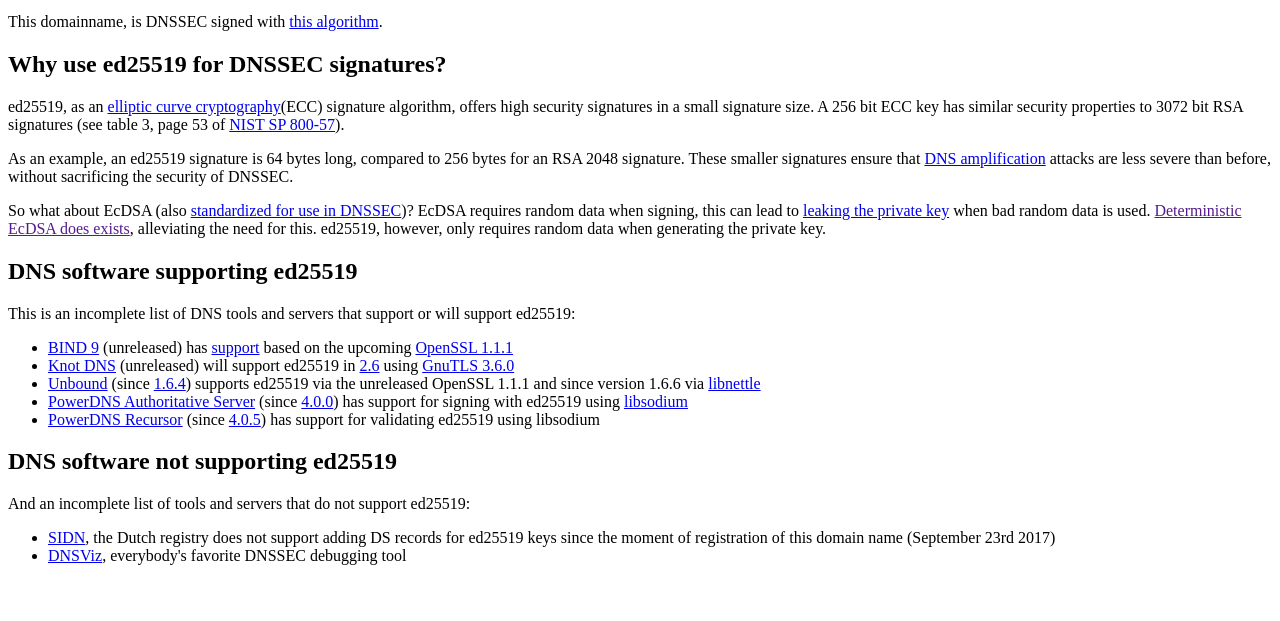
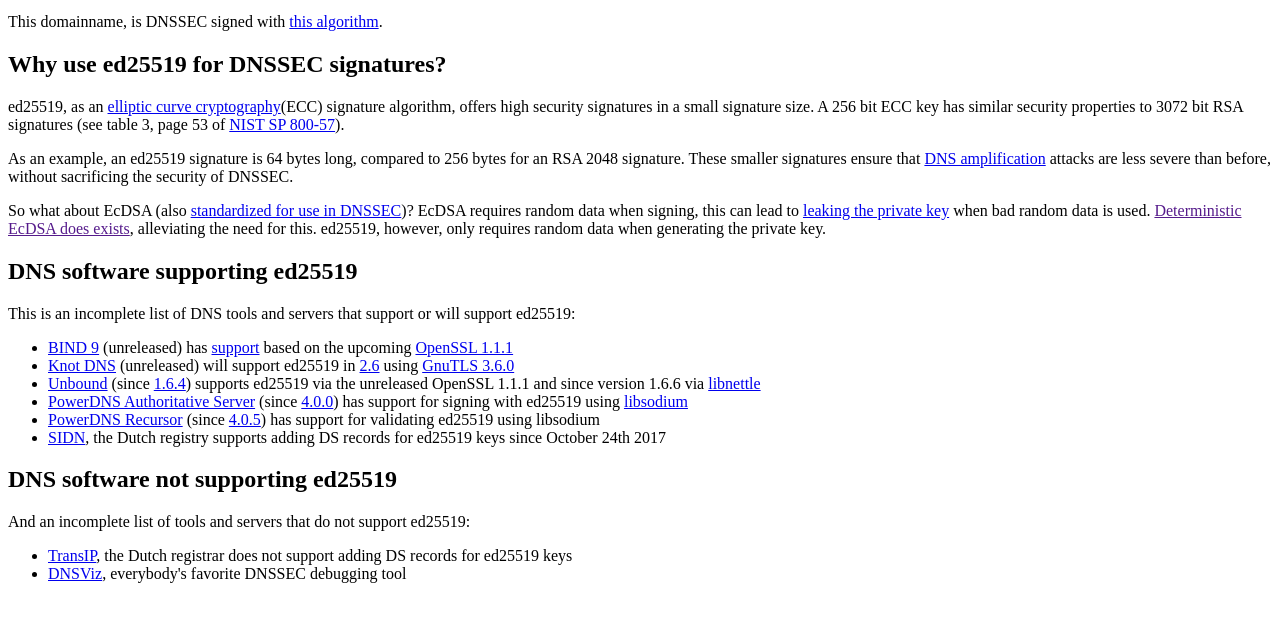
Before and after one commit to pieterlexis/ed25519.nl, a Gatsby site: page / in a window 1280 px wide. Shown: the part 119-740 px from the top of the page. Built offline with nearby package versions, Linux system fonts and the light colour scheme; Gatsby itself is replaced by a stand-in of ours.

Commit message:
Update page

```diff
--- a/package.json
+++ b/package.json
@@ -4,7 +4,7 @@
   "version": "1.0.0",
   "author": "Kyle Mathews <mathews.kyle@gmail.com>",
   "dependencies": {
-    "gatsby": "^1.9.42",
+    "gatsby": "^1.9.77",
     "gatsby-link": "^1.6.15",
     "gatsby-plugin-react-helmet": "^1.0.5"
   },
--- a/src/pages/index.js
+++ b/src/pages/index.js
@@ -18,12 +18,13 @@
       <li><a href="http://unbound.net">Unbound</a> (since <a href="http://unbound.net/download.html">1.6.4</a>) supports ed25519 via the unreleased OpenSSL 1.1.1 and since version 1.6.6 via <a href="http://www.lysator.liu.se/~nisse/nettle/">libnettle</a></li>
       <li><a href="https://powerdns.com/auth.html">PowerDNS Authoritative Server</a> (since <a href="https://doc.powerdns.com/authoritative/changelog/4.0.html#powerdns-authoritative-server-4-0-0">4.0.0</a>) has support for signing with ed25519 using <a href="https://download.libsodium.org/doc/">libsodium</a></li>
       <li><a href="https://powerdns.com/recursor.html">PowerDNS Recursor</a> (since <a href="https://doc.powerdns.com/recursor/changelog/4.0.html#powerdns-recursor-4-0-5">4.0.5</a>) has support for validating ed25519 using libsodium</li>
+      <li><a href="https://sidn.nl">SIDN</a>, the Dutch registry supports adding DS records for ed25519 keys since October 24th 2017</li>
     </ul>
     </p>
     <h2>DNS software not supporting ed25519</h2>
     And an incomplete list of tools and servers that do not support ed25519:
     <ul>
-      <li><a href="https://sidn.nl">SIDN</a>, the Dutch registry does not support adding DS records for ed25519 keys since the moment of registration of this domain name (September 23rd 2017)</li>
+      <li><a href="https://transip.nl">TransIP</a>, the Dutch registrar does not support adding DS records for ed25519 keys</li>
       <li><a href="http://dnsviz.net/">DNSViz</a>, everybody's favorite DNSSEC debugging tool</li>
     </ul>
   </div>
```
Also changed, not shown: 1 other file.
